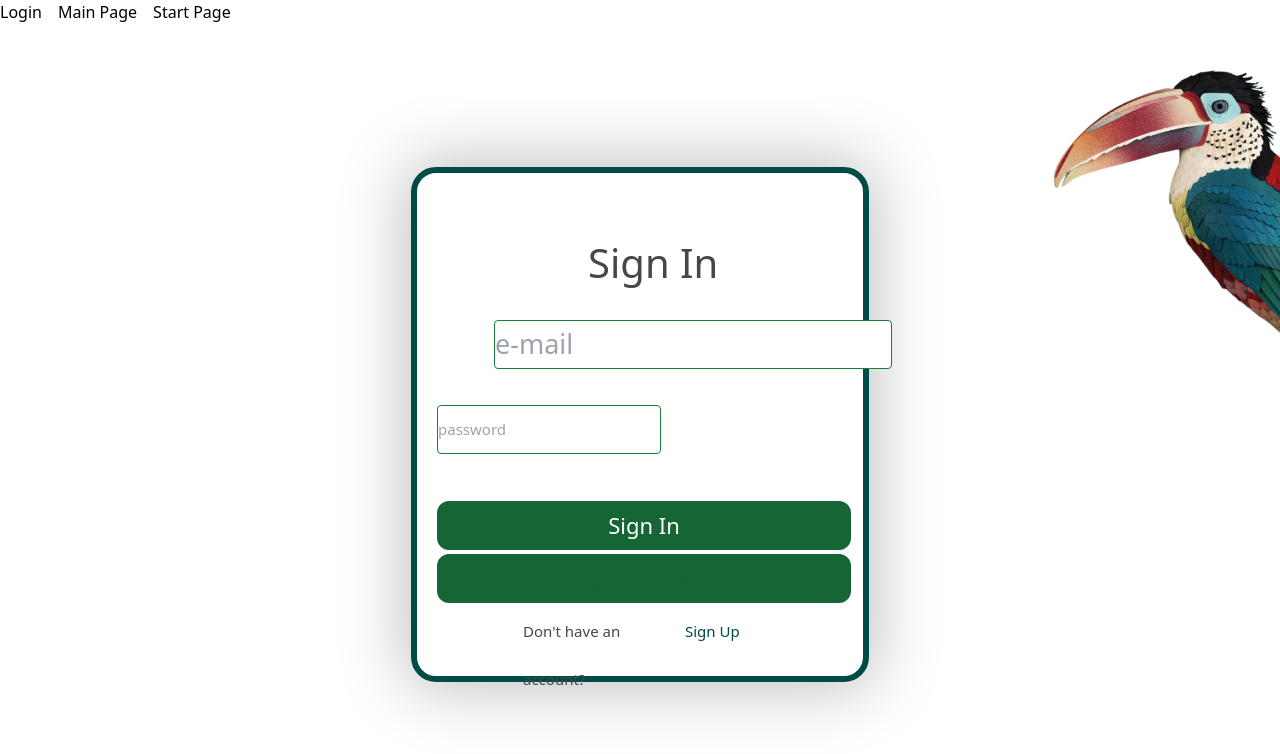
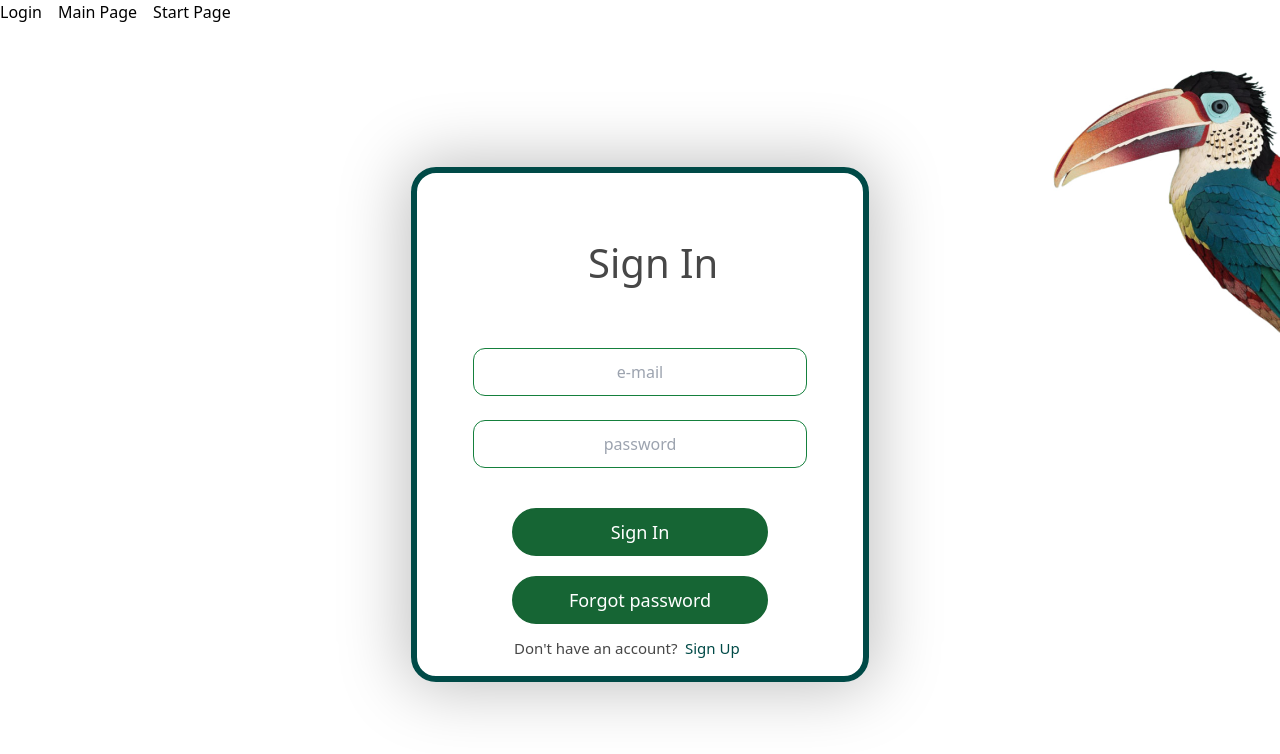
Before and after one commit to HlibHryshko/toucan-planner, a React (Create React App) app: page /login in a window 1280 px wide. Shown: the top 754 px of the page. Built offline with nearby package versions, Linux system fonts and the light colour scheme.

Commit message:
Login Form UI is implemented

```diff
--- a/src/components/Button.js
+++ b/src/components/Button.js
@@ -15,17 +15,17 @@ function Button({
   ...remainingProps
 }) {
   const classes = classNames(
-    "flex items-center",
-    "px-3 py-1.5",
+    // "flex items-center",
+    // "px-3 py-1.5",
     "border-2",
-    "m-1",
+    // "m-1",
     {
       "border-green-800 bg-green-800": primary,
       "border-gray-900 bg-gray-800": secondary,
       "border-green-600 bg-green-500": success,
       "border-yellow-500 bg-yellow-400": warning,
       "border-red-600 bg-red-500": danger,
-      "rounded-xl": rounded,
+      "rounded-3xl": rounded,
       "text-white": !outline,
       "bg-gray-50": outline,
       "text-green-800": outline && primary,
--- a/src/components/Field.js
+++ b/src/components/Field.js
@@ -1,7 +1,7 @@
 import classNames from "classnames";
 
 const Field = ({className, ...props}) => {
-  const classes = classNames('border border-green-700 rounded m-1', className)
+  const classes = classNames('border border-green-700 rounded-xl m-1', className)
 
   return <input className={classes} {...props} />;
 };
--- a/src/pages/LoginForm.js
+++ b/src/pages/LoginForm.js
@@ -3,105 +3,111 @@ import Field from "../components/Field";
 
 const LoginForm = () => {
   return (
-    <div className="flex items-center justify-center"
+    <div
+      className="flex items-center justify-center"
       style={{
-      display: "flex",
-      justifyContent: "center",
-      alignItems: "center",
         height: "100vh",
         position: "relative",
-      padding: "15px"
+        padding: "15px",
       }}
     >
-      <img src="tucan.jpg" alt="Example image"
+      <img
+        alt=""
+        src="tucan.jpg"
         style={{
           position: "absolute",
           top: "0",
           right: "0",
           width: "231px",
-          height: "346px"
+          height: "346px",
         }}
       />
-      <form className= "border-2 border-green-800 rounded-xl p-4 shadow-2xl"
+      <form onSubmit={() => {}}
+        className="border-2 border-green-800 rounded-xl p-4 shadow-2xl space-y-10"
         style={{
-          width: '458px',
-          height: '515px',
-          border: '6px solid #004A47',
-          boxShadow: '0px 0px 66px 6px rgba(0, 0, 0, 0.25)',
-          borderRadius: '25px'
-          }} >
-
-        <div style={{ width: '171px',
-                      height: '55px',
-                      fontWeight: '400',
-                      fontSize: '40px',
-                      display: 'flex',
-                      color: '#474747',
+          width: "458px",
+          height: "515px",
+          border: "6px solid #004A47",
+          boxShadow: "0px 0px 66px 6px rgba(0, 0, 0, 0.25)",
+          borderRadius: "25px",
+        }}
+      >
+        {/* Sign In div */}
+        <div
+          style={{
+            width: "171px",
+            height: "55px",
+            fontWeight: "400",
+            fontSize: "40px",
+            display: "flex",
+            color: "#474747",
             marginLeft: "155px",
-                      marginTop: "44px" }}> Sign In
+            marginTop: "44px",
+          }}
+        >
+          Sign In
         </div>
-        <div style={{
-                      height: '57px',
-                      fontWeight: '400',
-                      fontSize: '27px',
-                      textAlign: "center",
-                     // lineHeight: '48px',
-                      display: 'flex',
-                      marginBottom: '17px',
-                      marginTop: "28px",
-                      marginLeft: "57px",
-                      marginRight: "57px"
-                      }}>
-          <Field placeholder = "e-mail"/>
+        {/* div that creates space between fields and buttons */}
+        <div className="flex flex-col justify-center space-y-5">
+        <div>
+          {/* div that holds fields */}
+          <div>
+            <div className="flex justify-center">
+              <Field
+                className="text-center w-full h-12 max-h-full mx-10 mt-5"
+                placeholder="e-mail"
+              />
             </div>
-        <div style={{ height: '57px',
-                      fontWeight: '400',
-                      fontSize: '27px',
-                      lineHeight: '48px',
-                      display: 'flex',
-                      marginBottom: '43px',
-                      marginTop: "28px",
-                      }}>
-          <Field placeholder = "password" style={{
-                      fontSize:"15px",
-                      textIndent: ""}} />
+            <div className="flex justify-center">
+              <Field
+                className="text-center w-full h-12 max-h-full mx-10 my-5"
+                placeholder="password"
+              />
             </div>
-        {/* <div style={{ height: '57px',
-                      fontWeight: '400',
-                      fontSize: '27px',
-                      lineHeight: '48px',
-                      display: 'flex',
-                      marginBottom: '17px',
-                      marginTop: "28px",
-                      marginLeft: "57px",
-                      marginRight: "57px",
-                      marginBottom: '43px' }}>
-          <Field placeholder = "repeat password"/>
-        </div> */}
-        <div>
-          <Button className='w-full justify-center' primary rounded
-             style={{ fontSize: '22px'}}>Sign In</Button>
-          <Button className='w-full justify-center' primary outline rounded
-           style={{ fontSize: '22px'}}>Forgot password</Button>
           </div>
+          {/* div that holds buttons and so on */}
+          <div className="flex flex-col items-center">
+            <Button primary rounded
+              className="w-64 h-12 mt-5 text-lg"
+            >
+              Sign In
+            </Button>
+            <Button primary rounded
+              className="w-64 h-12 mt-5 text-lg"
+            >
+              Forgot password
+            </Button>
+            {/* div that holds don't have an account and sign up options */}
             <div className="flex">
-          <div style={{ width: '171px',
-                        height: '55px',
-                        fontSize: '15px',
-                        lineHeight: '48px',
-                        display: 'flex',
-                        color: '#474747',
-                        marginLeft: "90px"
-                        }}> Don't have an account?
-
+              <div
+                style={{
+                  width: "171px",
+                  height: "55px",
+                  fontSize: "15px",
+                  lineHeight: "48px",
+                  display: "flex",
+                  color: "#474747",
+                  marginLeft: "90px",
+                }}
+              >
+                {" "}
+                Don't have an account?
               </div>
-          <div style={{ width: '171px',
-                        height: '55px',
-                        fontSize: '15px',
-                        lineHeight: '48px',
-                        display: 'flex',
-                        color: '#004A47'
-                        }}> Sign Up
+              <div
+                style={{
+                  width: "171px",
+                  height: "55px",
+                  fontSize: "15px",
+                  lineHeight: "48px",
+                  display: "flex",
+                  color: "#004A47",
+                }}
+              >
+                {" "}
+                Sign Up
+              </div>
+            </div>
+          </div>
         </div>
         </div>
       </form>
```
Lines whose indentation alone changed are shown as unchanged.
